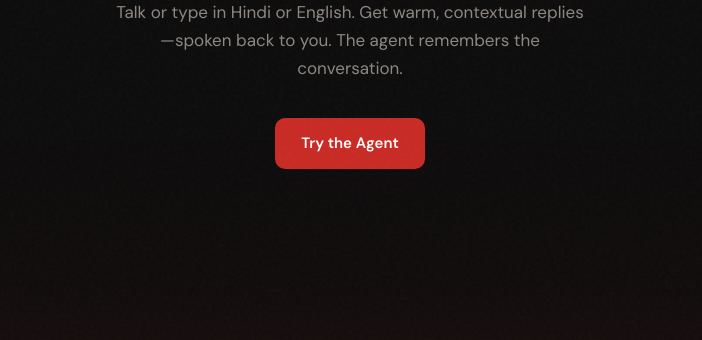
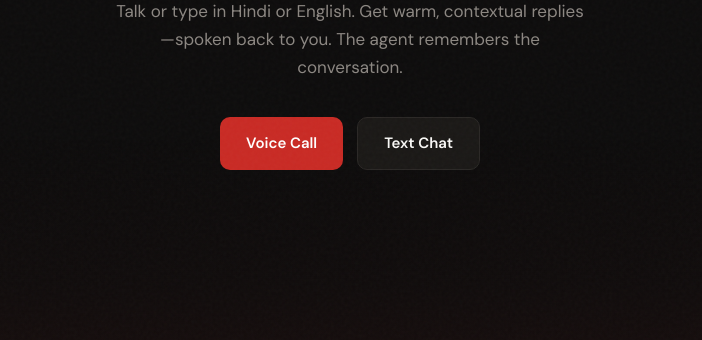
Before and after one commit to MANASMATHUR/AI-Voice-Agent, a website: page index.html in a window 1280 px wide. Shown: the part 356-696 px from the top of the page, without its empty margins (290-992 px from the left). Drawn offline with Linux system fonts and the light colour scheme.

Commit message:
Add Voice Call CTA button alongside Text Chat

```diff
--- a/index.html
+++ b/index.html
@@ -14,7 +14,8 @@
     <h1>Human-like <span class="serif">AI Voice Agent</span></h1>
     <p class="sub">Talk or type in Hindi or English. Get warm, contextual replies—spoken back to you. The agent remembers the conversation.</p>
     <div class="cta-row">
-      <a href="agent.html" class="btn btn-primary">Try the Agent</a>
+      <a href="agent-vapi.html" class="btn btn-primary">Voice Call</a>
+      <a href="agent.html" class="btn btn-secondary">Text Chat</a>
     </div>
   </main>
 </body>
```
